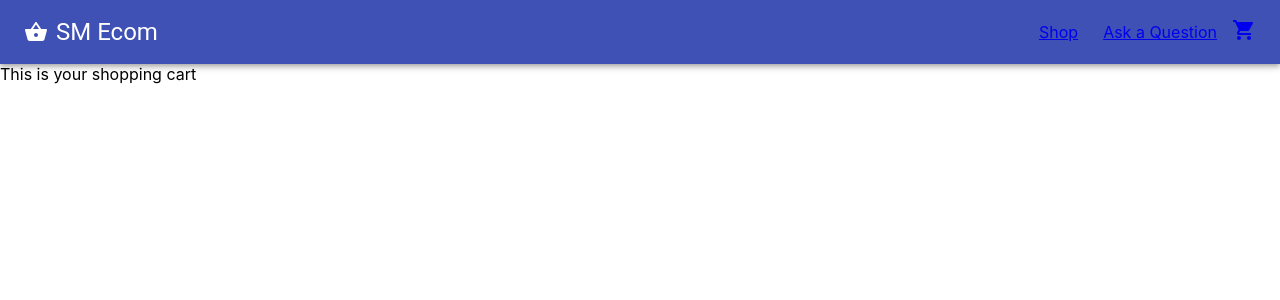
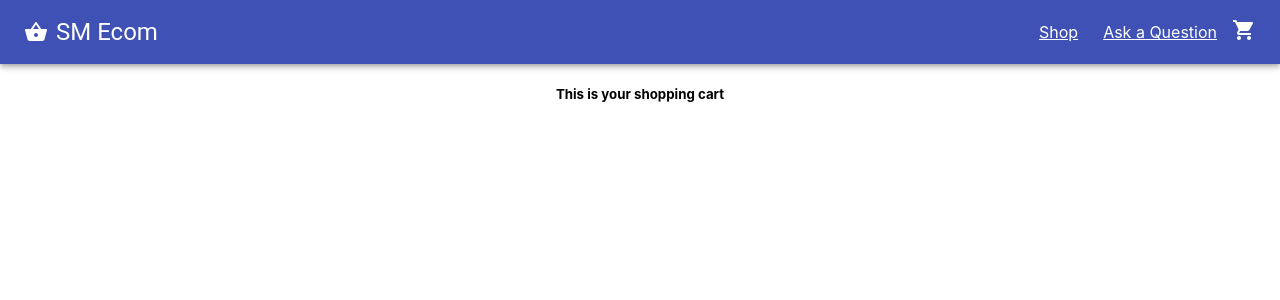
Before and after one commit to mattchx/sm-comm, a React (Create React App) app: page /cart in a window 1280 px wide. Shown: the top 300 px of the page. Built offline with nearby package versions, Linux system fonts and the light colour scheme.

Commit message:
corrected header and cart styling

```diff
--- a/src/components/Header.js
+++ b/src/components/Header.js
@@ -30,13 +30,13 @@ export default function ButtonAppBar() {
           <Typography variant="h5" className={classes.title}>
             SM Ecom
           </Typography>
-          <Link to="/shop" style={{ paddingRight: 25 }}>
+          <Link to="/shop" style={{ paddingRight: 25, color: 'white' }}>
             Shop
           </Link>
-          <Link to="/question" style={{ paddingRight: 15 }}>
+          <Link to="/question" style={{ paddingRight: 15,color: 'white', }}>
             Ask a Question
           </Link>
-          <Link to="/cart">
+          <Link to="/cart" style={{color: 'white' }}>
             <ShoppingCartIcon />
           </Link>
         </Toolbar>
--- a/src/pages/Cart.js
+++ b/src/pages/Cart.js
@@ -1,16 +1,19 @@
 import React from 'react';
 import { useSelector } from 'react-redux';
-
+import {Card, Grid} from '@material-ui/core'
 function Cart() {
 
 const itemsInCart = useSelector((state) => state.cart);
  console.log(itemsInCart)
 return (
-    <div>
-      This is your shopping cart
+    <Grid container direction="column" alignItems="center" justify="center">
+        <h5>This is your shopping cart</h5>
+    <Card>
+
       {itemsInCart &&
         itemsInCart.items.map((item) => <p key={item.id}>{item.title}</p>)}
-    </div>
+    </Card>
+    </Grid>
   );
 }
 
```
